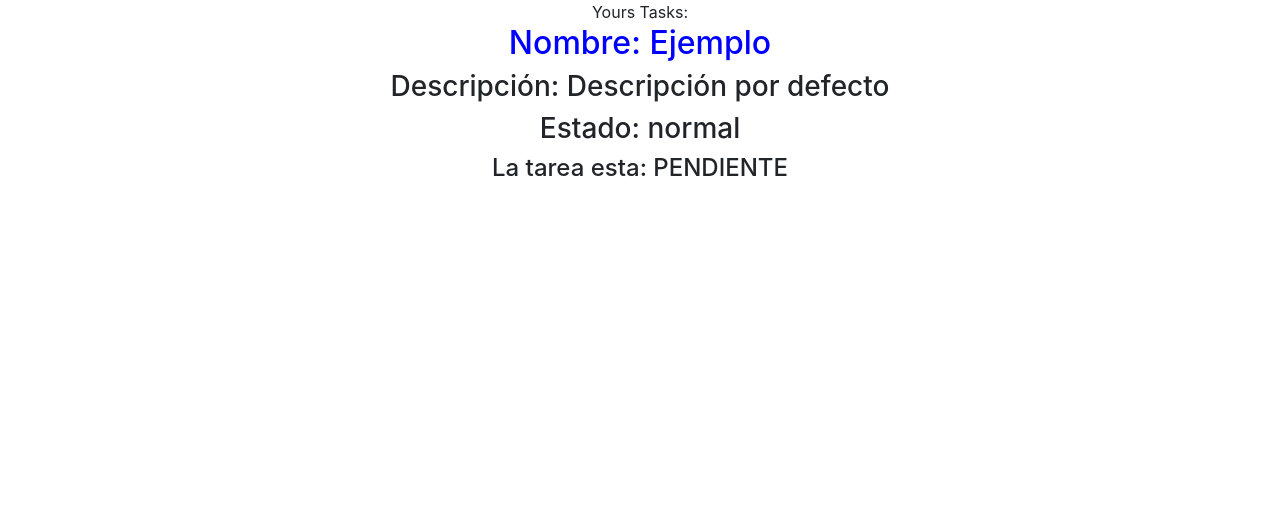
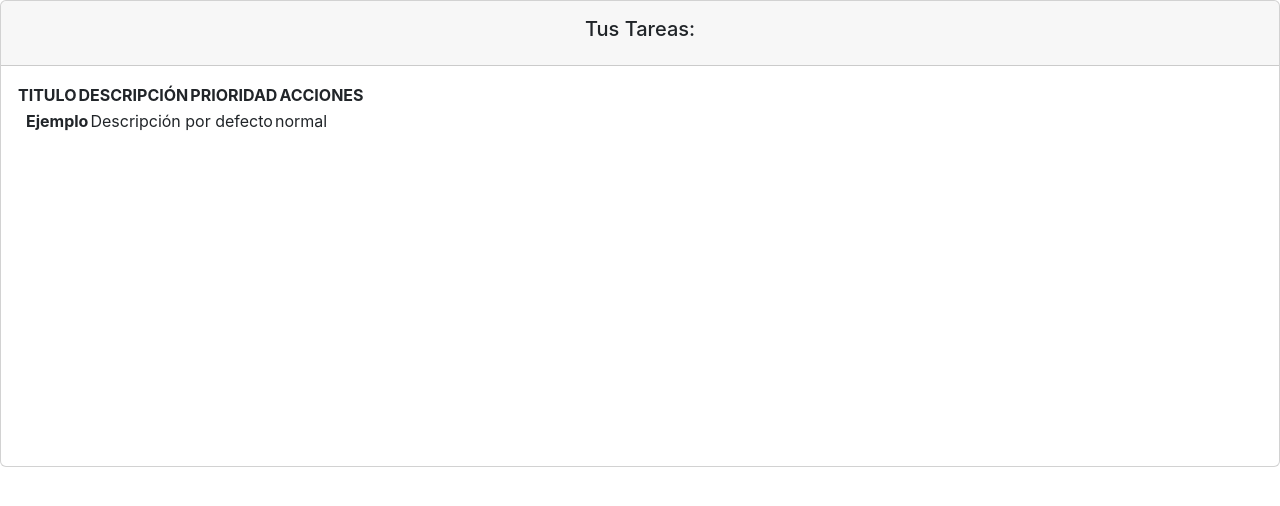
Before and after one commit to Emilce-Aide-Toledo/proy-mundo, a React (Create React App) app: page / in a window 1280 px wide. Shown: the top 506 px of the page. Built offline with nearby package versions, Linux system fonts and the light colour scheme.

Commit message:
agregando estilos bootstrap

```diff
--- a/src/components/containers/task_list.jsx
+++ b/src/components/containers/task_list.jsx
@@ -26,10 +26,33 @@
 
     return (
     <div>
-        <div>
-            Yours Tasks:
+        <div className='col-12'>
+           <div className='card'>
+           {/* Card Header (title) */}
+              <div className='card-header p-3'>
+                <h5>
+                  Tus Tareas:
+                </h5>
+              </div>
+              {/* Card Body (content)*/}
+              <div className='card-body' data-mdb-perfect-scrollbar = 'true' style = { {position: 'relative', height: '400px'}}>
+                 <table>
+                   <thead>
+                      <tr>
+                        <th scope='col'>TITULO</th>
+                        <th scope='col'>DESCRIPCIÓN</th>
+                        <th scope='col'>PRIORIDAD</th>
+                        <th scope='col'>ACCIONES</th>
+                      </tr>
+                    </thead>
+                 </table>
+                 <tbody>
+                    {/** TODO: Iterar sobre una lista de tareas */}
+                    <TaskComponent task = {defaultTask}></TaskComponent>
+                 </tbody>
+              </div>
+           </div>
         </div>
-        <TaskComponent task = {defaultTask}></TaskComponent>
     </div>
     )
 }
--- a/src/components/pure/task.jsx
+++ b/src/components/pure/task.jsx
@@ -12,20 +12,22 @@
         };
     }, [task]);
     return (
-        <div>
-            <h2 className='task-name'>
-                Nombre: { task.name }
-            </h2>
-            <h3>
-                Descripción: {task.description }
-            </h3>
-            <h3>
-                Estado:  {task.level}
-            </h3>
-            <h4>
-                La tarea esta: { task.completed ? 'COMPLETADA': 'PENDIENTE'}
-            </h4>
-        </div>
+        <tr className='fw-normal'>
+            <th>
+                 <span className='ms-2'>{task.name}</span>
+            </th>
+            <td className='align-middle'>
+                <span>{task.description}</span>
+            </td>
+            <td className='align-middle'>
+            {/**TODO: Sustituir por una insignia */}
+                <span>{task.level}</span>
+            </td>
+            <td className='align-middle'>
+             {/**TODO: Sustituir por iconos*/}
+                <span>{task.completed}</span>
+            </td>
+        </tr>
     )
 };
 
```
